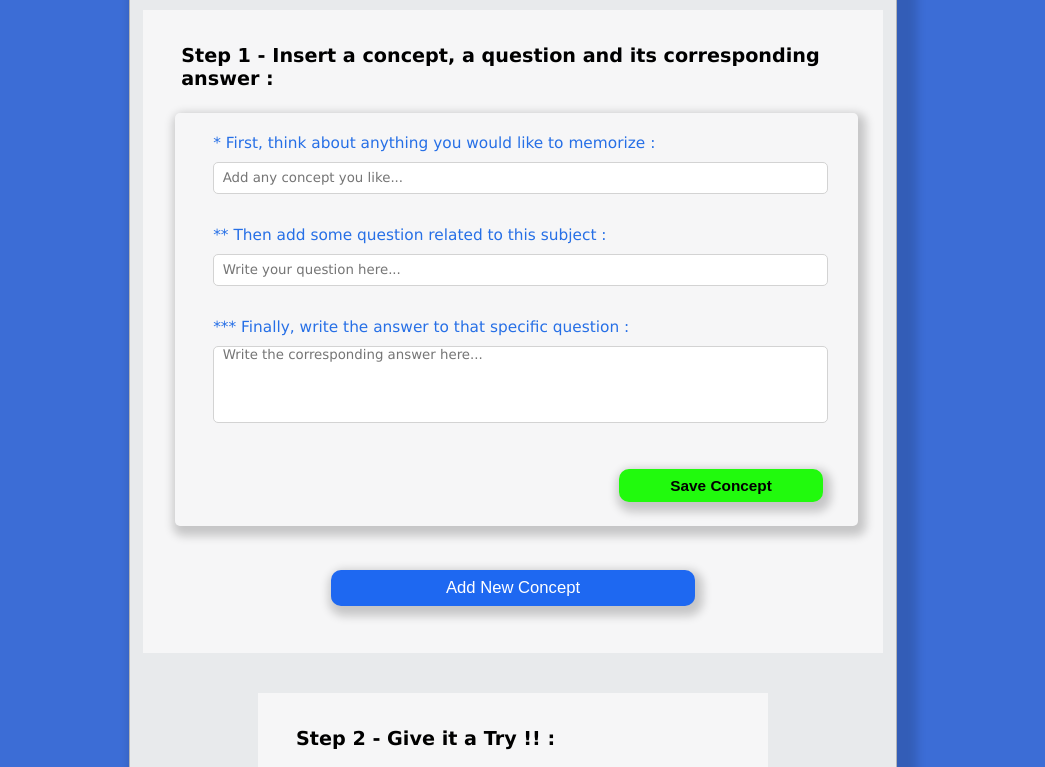
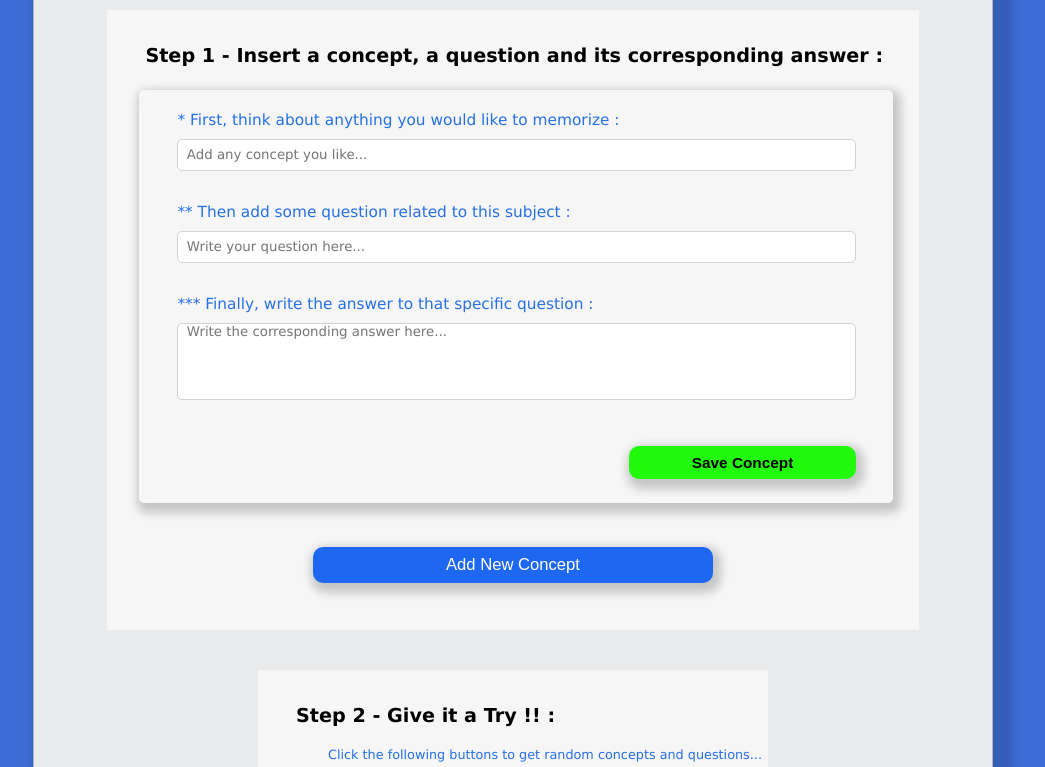
Before and after one commit to isaacm01dev/memorize-app, a plain HTML site: page index.html in a window 1280 px wide. Shown: the part 163-930 px from the top of the page, without its empty margins (127-1172 px from the left). Drawn offline with Linux system fonts and the light colour scheme.

Commit message:
Update styles.css

```diff
--- a/styles.css
+++ b/styles.css
@@ -151,7 +151,7 @@ textarea:focus::placeholder {
   margin-bottom: 5vh;
   background-color: var(--appBgColor);
   display: block;
-  width: 60vw;
+  min-width: 75vw;
   height: auto;
   align-items: center;
   justify-content: space-around;
```
